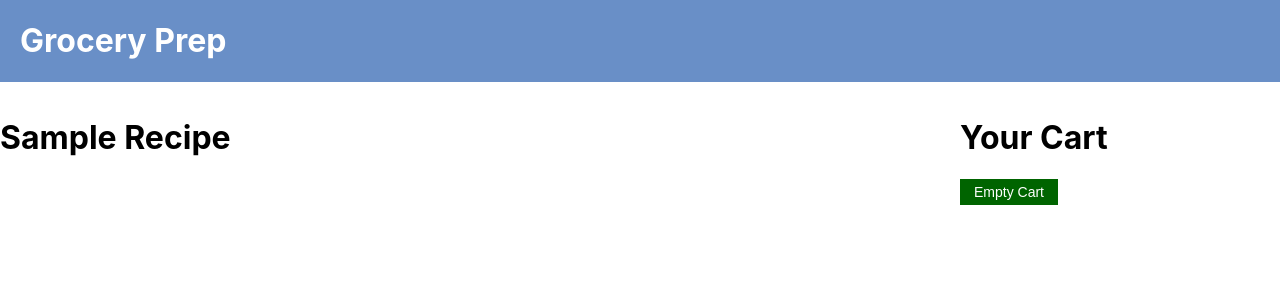
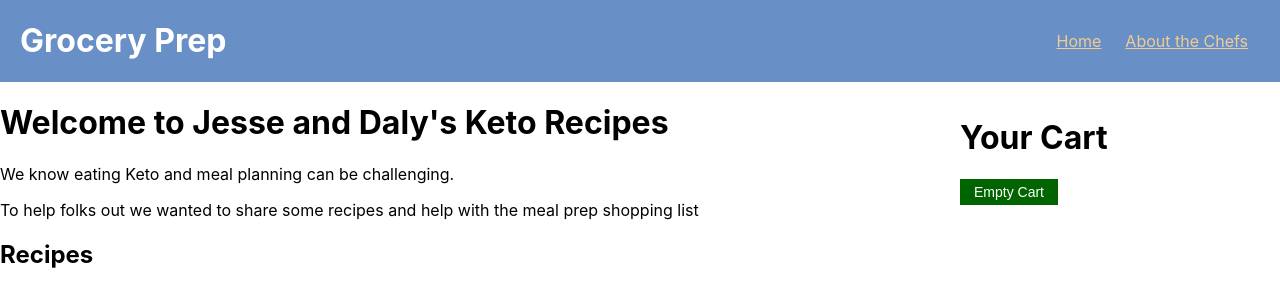
Before and after one commit to jecastan/grocery-prep-practice, a React (Create React App) app in the folder frontend/: page / in a window 1280 px wide. Shown: the top 306 px of the page. Built offline with nearby package versions, Linux system fonts and the light colour scheme.

Commit message:
adds new pages and react routing

```diff
--- a/frontend/src/App.js
+++ b/frontend/src/App.js
@@ -1,18 +1,32 @@
+import React from 'react';
+import { BrowserRouter, Switch, Route } from 'react-router-dom';
+
 import './App.css';
 import Header from './components/Header.js';
-import Recipe from './components/Recipe.js';
+//import Recipe from './components/Recipe.js';
 import Cart from './components/Cart.js';
+import RecipeList from './components/RecipeList.js';
+import About from './pages/About.js';
 
-function App() {
-  return (
-    <div>
-      <Header />
-      <main>
-        <Recipe />
-        <Cart />
-      </main>
-    </div>
-  );
+class App extends React.Component {
+  render(){
+    return (
+      <BrowserRouter>
+        <Header />
+        <Switch>
+          <Route exact path='/'>
+            <main id='browse'>
+              <RecipeList />
+              <Cart />
+            </main>
+          </Route>
+          <Route exact path='/about'>
+            <About />
+          </Route>
+        </Switch>
+      </BrowserRouter>
+    );
+  }
 }
 
 export default App;
--- a/frontend/src/components/Header.css
+++ b/frontend/src/components/Header.css
@@ -7,3 +7,8 @@ header {
     color: #FFF;
     padding: 0px 20px;
 }
+
+nav > a {
+    color: #F2CC8F;
+    margin: 0 12px;
+}
--- a/frontend/src/components/Header.js
+++ b/frontend/src/components/Header.js
@@ -1,9 +1,14 @@
+import { Link } from 'react-router-dom'
 import './Header.css';
 
 function Header() {
   return (
     <header>
       <h1>Grocery Prep</h1>
+      <nav>
+        <Link to='/'>Home</Link>
+        <Link to='/about'>About the Chefs</Link>
+      </nav>
     </header>
   );
 }
--- /dev/null
+++ b/frontend/src/components/RecipeList.js
@@ -0,0 +1,19 @@
+import React from 'react';
+
+import './RecipeList.css';
+
+class RecipeList extends React.Component {
+    render() {
+        return (
+            <div>
+                <h1>Welcome to Jesse and Daly's Keto Recipes</h1>
+                <p>We know eating Keto and meal planning can be challenging.</p>
+                <p>To help folks out we wanted to share some recipes and help with the meal prep shopping list</p>
+
+                <h2>Recipes</h2>
+            </div>
+        )
+    }
+}
+
+export default RecipeList;
--- /dev/null
+++ b/frontend/src/pages/About.css
@@ -0,0 +1,3 @@
+main#about {
+    padding: 15px 20% 40px;
+}
--- /dev/null
+++ b/frontend/src/pages/About.js
@@ -0,0 +1,14 @@
+import './About.css';
+
+function About() {
+    document.title = "About the Chefs"
+
+    return (
+        <main id="about">
+            <h1>About the Chefs</h1>
+            <p>Jesse and Daly are world class Keto chefs sharing their recipes with the world!</p>
+        </main>
+    )
+}
+
+export default About;
```
Also changed, not shown: frontend/src/components/RecipeList.css (added).
